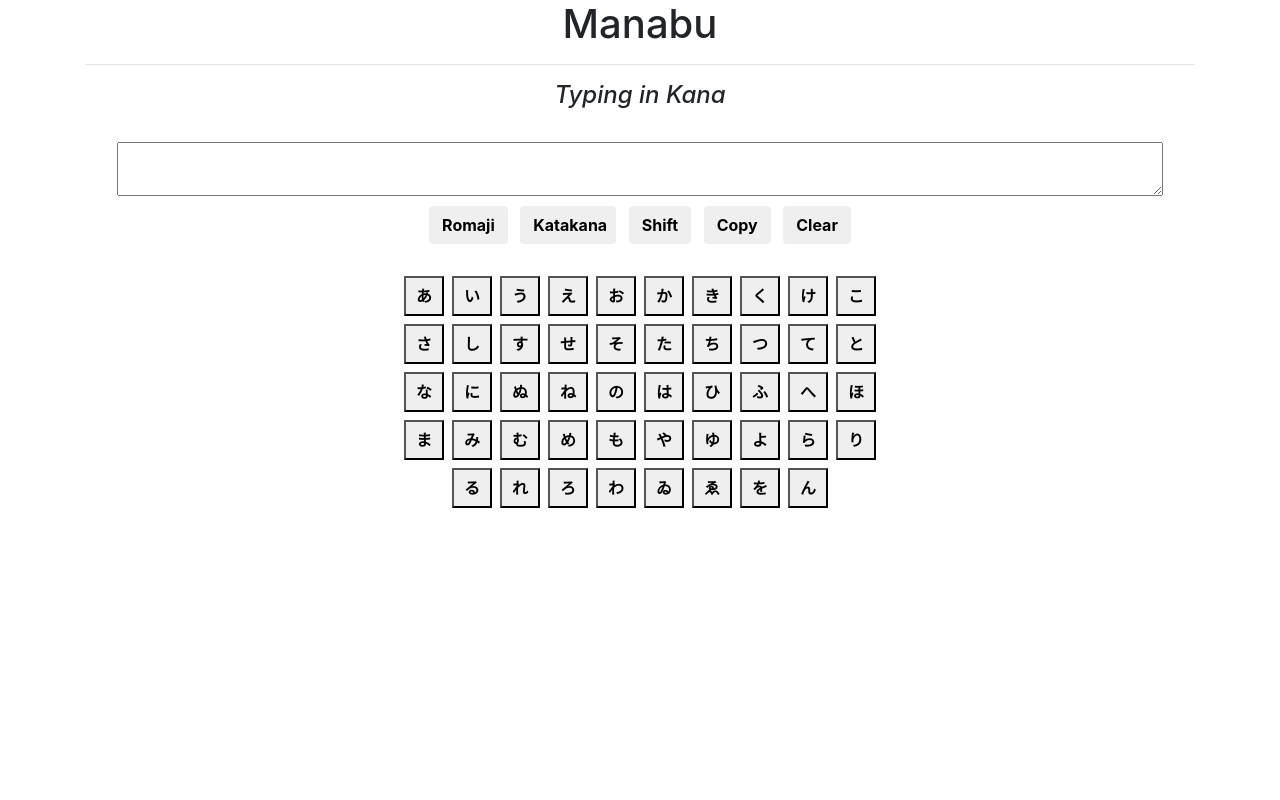
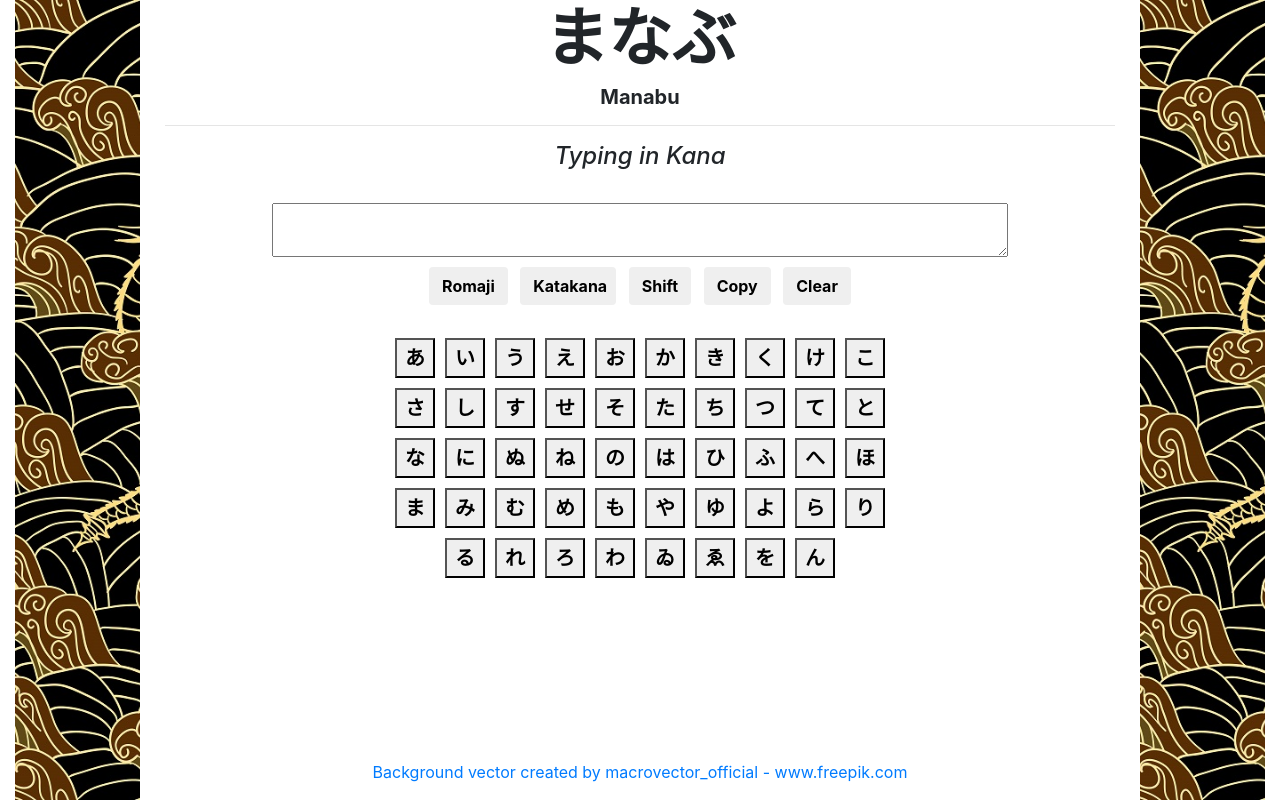
Before and after one commit to StaneCobalt/Manabu, a plain HTML site: page index.html in a window 1280 px wide. Drawn offline with nearby package versions, Linux system fonts and the light colour scheme.

Commit message:
Added styling

```diff
--- a/index.html
+++ b/index.html
@@ -3,32 +3,24 @@
     <head>
         <meta charset="utf-8" />
         <meta name="viewport" content="initial-scale=1.0, width=device-width" />
-        <title>Manabu | Type Japanese</title>
+        <title>Manabu | Typing in Kana</title>
         <script src="https://code.jquery.com/jquery-3.3.1.slim.min.js" integrity="sha384-q8i/X+965DzO0rT7abK41JStQIAqVgRVzpbzo5smXKp4YfRvH+8abtTE1Pi6jizo" crossorigin="anonymous"></script>
         <script src="https://cdnjs.cloudflare.com/ajax/libs/popper.js/1.14.3/umd/popper.min.js" integrity="sha384-ZMP7rVo3mIykV+2+9J3UJ46jBk0WLaUAdn689aCwoqbBJiSnjAK/l8WvCWPIPm49" crossorigin="anonymous"></script>
         <link rel="stylesheet" href="https://stackpath.bootstrapcdn.com/bootstrap/4.1.3/css/bootstrap.min.css" integrity="sha384-MCw98/SFnGE8fJT3GXwEOngsV7Zt27NXFoaoApmYm81iuXoPkFOJwJ8ERdknLPMO" crossorigin="anonymous">
         <script src="https://stackpath.bootstrapcdn.com/bootstrap/4.1.3/js/bootstrap.min.js" integrity="sha384-ChfqqxuZUCnJSK3+MXmPNIyE6ZbWh2IMqE241rYiqJxyMiZ6OW/JmZQ5stwEULTy" crossorigin="anonymous"></script>
         <script src="js/kanaScripts.js" defer></script>
-        <style>
-            .btn-kana {
-                margin: 0.25em;
-                height: 40px;
-                width: 40px;
-                font-weight: bold;
-				display:inline-block;
-            }
-			.btn-control {
-				font-weight: bold !important;
-                margin: 0.25em;
-			}
-        </style>
+        <link rel="stylesheet" href="styles/manabuStyles.css" />
     </head>
     <body onload="setKeyboardMode()">
-        <div class="container" style="text-align:center">
+        <div id="masterContainer" class="container-fluid">
+			<div class="background leftDiv"></div>
 
+			<div class="centerDiv">
+				<div id="mainBody">
 					<div>
-                <header style="text-align: center;">
-                    <h1>Manabu</h1>
+						<header>
+							<h1>まなぶ</h1>
+							<h5>Manabu</h5>
 							<hr/>
 							<h4><em>Typing in Kana</em></h4>
 						</header>
@@ -36,7 +28,7 @@
 					<br/>
 
 					<div class="container">
-                <textarea id="display" rows="2" cols="100" readonly></textarea>
+						<textarea id="display" rows="2" readonly></textarea>
 					</div>
 
 					<div class="container">
@@ -55,7 +47,14 @@
 							</div>
 						</div>
 					</div>
+				</div>
 
+				<div class="customFooter">
+					<a href="https://www.freepik.com/free-photos-vectors/background">Background vector created by macrovector_official - www.freepik.com</a>
+				</div>
+			</div>
+
+			<div class="background rightDiv"></div>
 		</div>
     </body>
 </html>
--- a/js/kanaScripts.js
+++ b/js/kanaScripts.js
@@ -138,12 +138,17 @@ function setKeyboardMode() {
 
 function createKeyboard(kana, displayText) {
 	let count = 0;
-	let keyboardLength = 10;
+	let windowWidth = window.innerWidth;
+	var keyBoardLength;
+	if(windowWidth < 800)
+		keyBoardLength = 6;
+	else
+		keyBoardLength = 10;
 	let size = kana.length;
 	for(let i = 0; i < size; i++) {
 		createButton(kana[i], displayText[i]);
 		count++;
-		if(count % keyboardLength == 0)
+		if(count % keyBoardLength == 0)
 			insertBreak();
 	}
 }
--- /dev/null
+++ b/styles/manabuStyles.css
@@ -0,0 +1,59 @@
+.btn-kana {
+	margin: 0.25em;
+	height: 40px;
+	width: 40px;
+	font-weight: bold;
+	font-size:1.25em;
+	display: inline-block;
+}
+.btn-control {
+	font-weight: bold !important;
+	margin: 0.25em;
+}
+header {
+	text-align: center;
+}
+h1 {
+	font-size: 4em;
+}
+h1, h5 {
+	font-weight: bolder;
+}
+#display {
+	width: 80%;
+}
+@media screen and (max-width: 800px) {
+	#display {
+		width: 100%;
+	}
+}
+#mainBody {
+	height: 95%;
+	clear: both;
+	display: block;
+}
+.customFooter {
+	position: relative;
+	bottom: 0;
+}
+#masterContainer {
+	text-align: center;
+}
+.background {
+	background-image: url("../img/dragon.jpg");
+	background-repeat: repeat;
+	background-size: cover;
+}
+.leftDiv, .rightDiv, .centerDiv {
+	float: left;
+	display: inline-block;
+	height: 100vh;
+	max-height: 100vh;
+}
+.leftDiv, .rightDiv {
+	width: 10%;
+}
+.centerDiv {
+	margin: 0 2%;
+	width: 76%;
+}
```
Also changed, not shown: img/License free.txt (added), img/dragon.jpg (added). Lines whose indentation alone changed are shown as unchanged.
